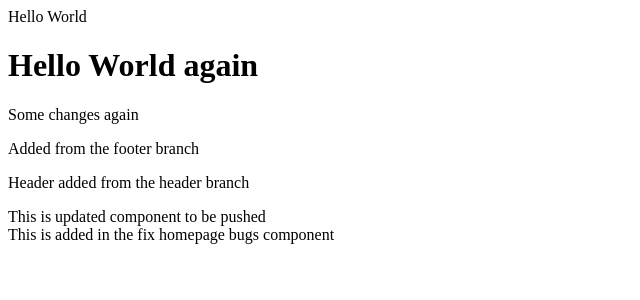
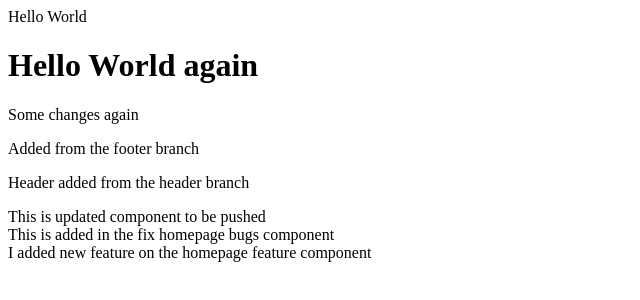
Before and after one commit to yosefalemu/learn-git-github, a plain HTML site: page index.html in a window 1280 px wide. Shown: the whole page, without its empty margins (0-640 px from the left). Drawn offline with Linux system fonts and the light colour scheme.

Commit message:
fix homepage part two done

```diff
--- a/index.html
+++ b/index.html
@@ -12,5 +12,6 @@
     <p>Header added from the header branch</p>
     <div>This is updated component to be pushed</div>
     <div>This is added in the fix homepage bugs component</div>
+    <div>I added new feature on the homepage feature component</div>
   </body>
 </html>
```
